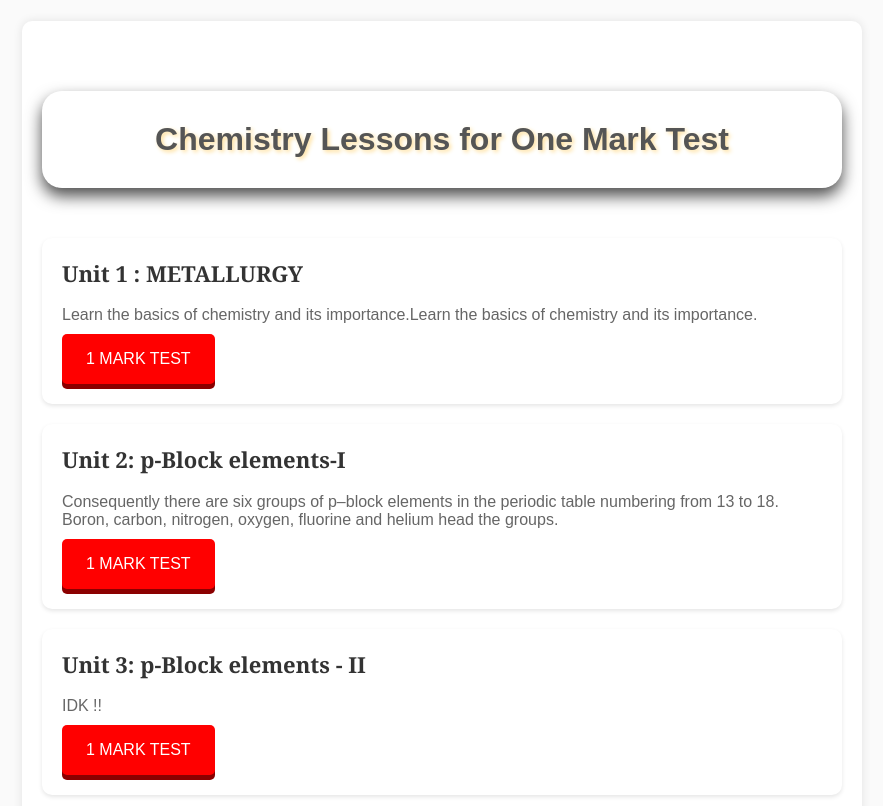
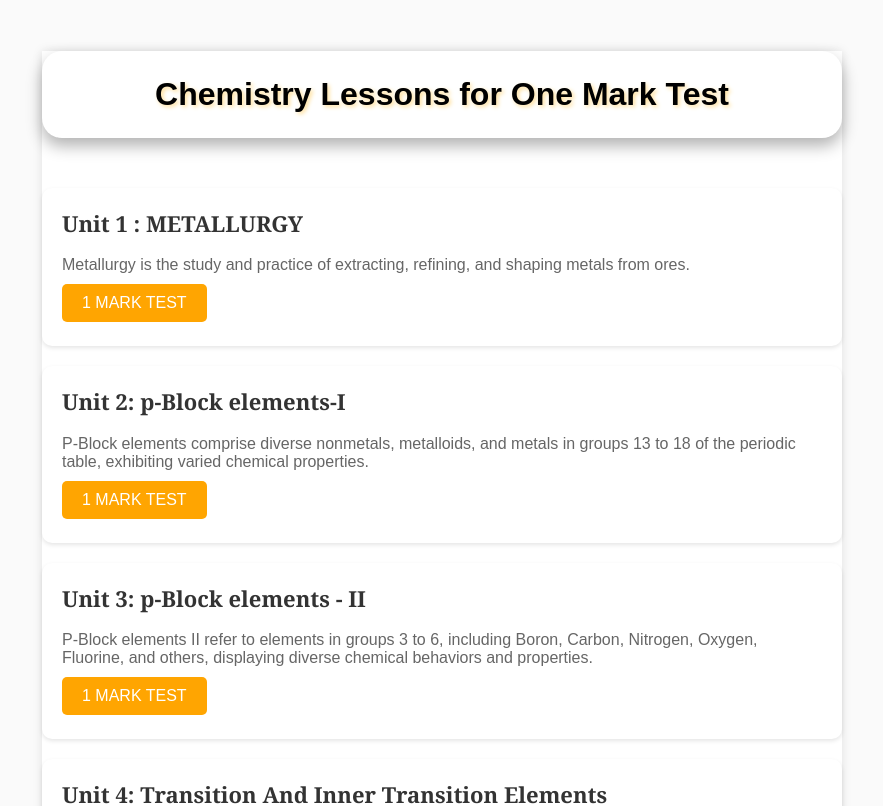
Before and after one commit to ghssmazhaiyur-in/chemistry-eng, a plain HTML site: page index.html in a window 1280 px wide. Shown: the part 153-959 px from the top of the page, without its empty margins (198-1081 px from the left). Drawn offline with Linux system fonts and the light colour scheme; a script that the page names is missing.

Commit message:
Add files via upload

```diff
--- a/index.css
+++ b/index.css
@@ -19,9 +19,9 @@ body {
 
 
 #chemistryTitle {
-    color: #555;
     font-family: "Arial", sans-serif;
     font-weight: bold;
+    color: black;
 }
 
 
@@ -34,9 +34,7 @@ body {
   background-position-x: left; /* Align the gradient to the left */
 }
 
-#glow{
-  align: right;
-}
+
 
 #lson1{
     font-family: "Georgia", serif;
@@ -47,28 +45,24 @@ body {
 
 .container {
   max-width: 800px;
-  margin: 20px auto;
-  padding: 20px;
+  margin: 2px auto;
+  padding: 0px;
   background-color: #fff;
-  border-radius: 10px;
+  border-radius: 0  px;
   box-shadow: 0 0 10px rgba(0, 0, 0, 0.1);
 }
 
 h1 {
   font-family: "Segoe UI", Tahoma, Geneva, Verdana, sans-serif;
-  color: #ff7b00;
   text-shadow: 2px 2px 4px #ffdf99;
-  padding: 30px;
+  padding: 25px;
   border-radius: 20px;
-  box-shadow: 0px 8px 16px rgba(0, 0, 0, 0.7);
+  box-shadow: 0px 8px 16px rgba(0, 0, 0, 0.3  );
   position: relative;
   text-align: center;
   margin: 50px auto;
 }
 
-#chemistryTitle{
-
-}
 
 .lesson {
   margin-bottom: 20px;
@@ -99,24 +93,31 @@ h1 {
   transition: background-color 0.7s ease;
 }
 
-
-
-
 #glow {
-  background-color: red;
-  box-shadow: 0 5px 0 darkred;
+  position: relative;
+  display: inline-block;
+  padding: 10px 20px;
+  background-color: #FFA501; /* Dark yellow background color */
   color: white;
-  padding: 1em 1.5em;
-  position: relative;
   text-decoration: none;
   text-transform: uppercase;
+  border-radius: 5px; /* Rounded corners */
+  overflow: hidden; /* Clip the shadow */
 }
 
-#glow:hover {
-  background-color: #ce0606;
+#glow::before {
+  content: '';
+  position: absolute;
+  top: 0;
+  left: -100%;
+  width: 100%;
+  height: 100%;
+  background-color: rgba(0, 0, 0, 0.3); /* Darker black color */
+  transition: left 0.3s ease; /* Smooth transition */
+  z-index: -1;
+  border-radius: 5px; /* Rounded corners */
 }
 
-#glow:active {
-  box-shadow: none;
-  top: 5px;
+#glow:hover::before {
+  left: 0; /* Move the shadow to the left */
 }
--- a/index.html
+++ b/index.html
@@ -16,27 +16,43 @@
 
     <div class="lesson">
       <h2 id="lson1">Unit 1 : METALLURGY</h2>
-      <p>Learn the basics of chemistry and its importance.Learn the basics of chemistry and its importance.</p>
+      <p>Metallurgy is the study and practice of extracting, refining, and shaping metals from ores.</p>
       <a href="./1" id="glow">1 mark Test</a>
     </div>
 
     <div class="lesson">
       <h2 id="lson1">Unit 2: p-Block elements-I</h2>
-      <p>Consequently there are six groups of p–block elements in the periodic table numbering from 13 to 18. Boron, carbon, nitrogen, oxygen, fluorine and helium head the groups.</p>
-      <a href="./2" id="glow">1 mark Test</a>
+      <p>P-Block elements comprise diverse nonmetals, metalloids, and metals in groups 13 to 18 of the periodic table, exhibiting varied chemical properties.</p>
+      <a href="2.html" id="glow">1 mark Test</a>
     </div>
 
     <div class="lesson">
       <h2 id="lson1">Unit 3: p-Block elements - II</h2>
-      <p>IDK !!</p>
-      <a href="./3" id="glow">1 mark Test</a>
+      <p>P-Block elements II refer to elements in groups 3 to 6, including Boron, Carbon, Nitrogen, Oxygen, Fluorine, and others, displaying diverse chemical behaviors and properties.</p>
+      <a href="3.html" id="glow">1 mark Test</a>
     </div>
 
     <div class="lesson">
       <h2 id="lson1">Unit 4: Transition And Inner Transition Elements</h2>
-      <p>The transition elements are elements that fill the d orbitals (groups 3–11 on the periodic table), and the inner transition metals are elements that fill the f orbitals.</p>
+      <p>Transition and inner transition elements are metallic elements found in the d-block and f-block of the periodic table, respectively, known for their variable valence and electron configurations, often used in industrial applications and catalysis.</p>
       <a href="4.html" id="glow">1 mark Test</a>
     </div>
+    <div class="lesson">
+      <h2 id="lson1">Unit 5: Coordination Chemistry</h2>
+      <p>Coordination chemistry deals with the study of coordination compounds, focusing on the bonding, structure, and reactivity of metal complexes with ligands, essential in various fields including catalysis, bioinorganic chemistry, and materials science.</p>
+      <a href="5.html" id="glow">1 mark Test</a>
+    </div>
+    <div class="lesson">
+      <h2 id="lson1">Unit 6: Solid State</h2>
+      <p>Solid state chemistry focuses on the study of the structure, properties, and behavior of solid materials, including crystals, polymers, and amorphous solids, crucial in understanding material properties and applications in electronics, optics, and materials science.</p>
+      <a href="6.html" id="glow">1 mark Test</a>
+    </div>
+    <div class="lesson">
+      <h2 id="lson1">Unit 7: p-Block elements - II</h2>
+      <p>Chemical kinetics is the study of the rates of chemical reactions and the factors that influence them, including concentration, temperature, and catalysts, essential for understanding reaction mechanisms and designing reaction processes in various industries.</p>
+      <a href="7.html" id="glow">1 mark Test</a>
+    </div>
+
 
   </div>
   <script src="script.js"></script>
```
